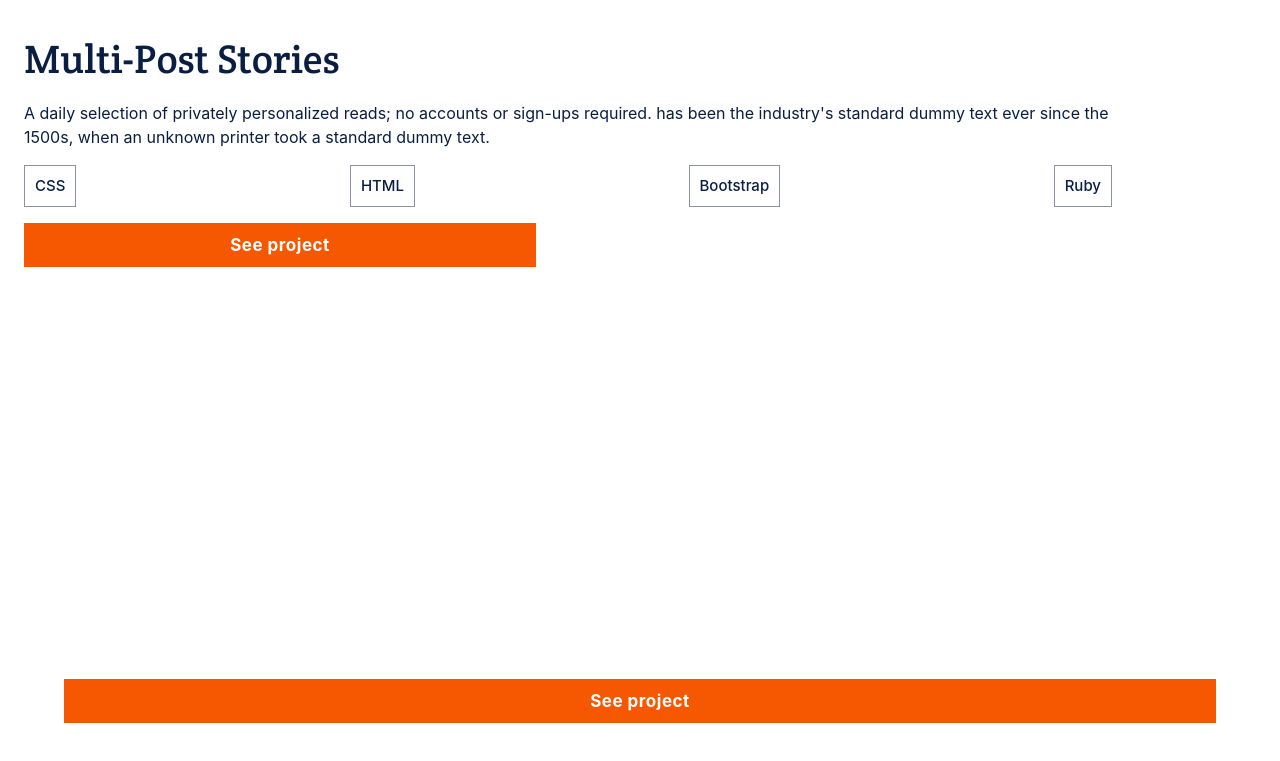
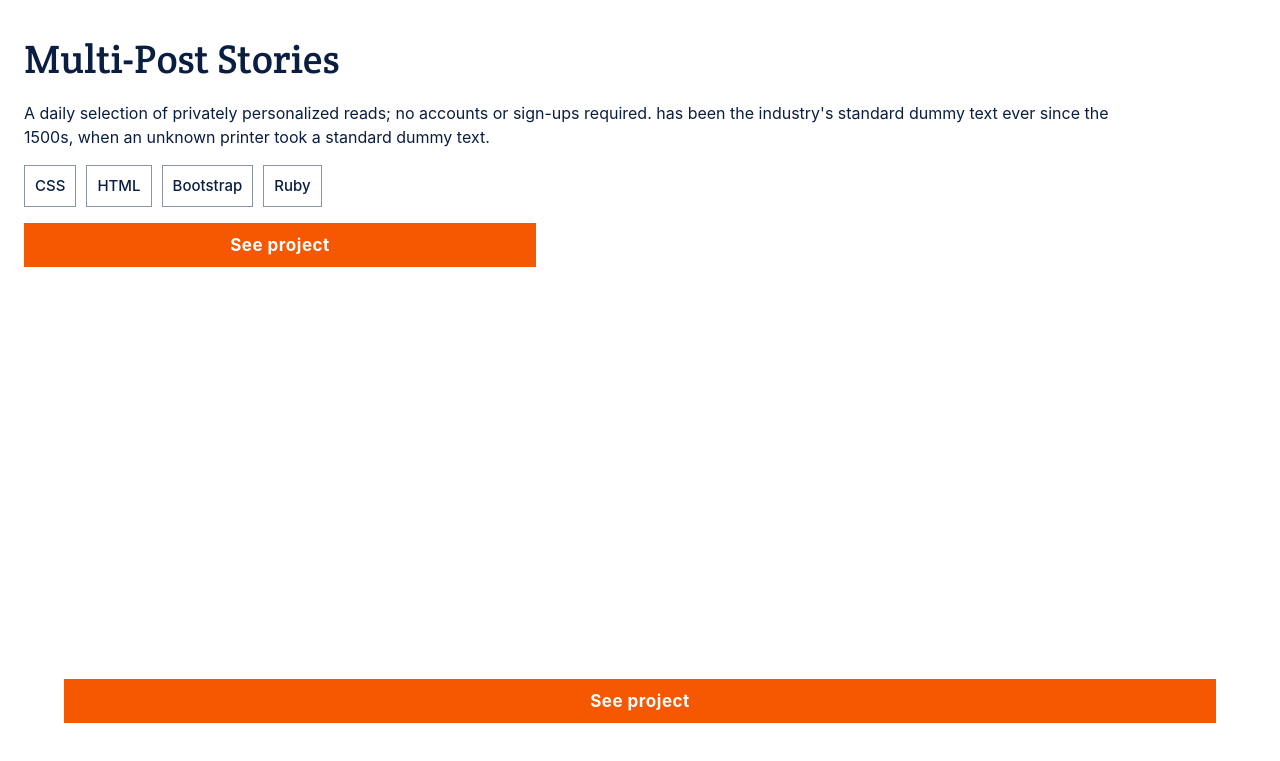
Before and after one commit to rychrr/portofolio_page, a website: page index.html in a window 1280 px wide. Shown: the part 1095-1856 px from the top of the page. Drawn offline with Linux system fonts and the light colour scheme; a web font is replaced by a local one.

Commit message:
Successfully changed flexbox to float

```diff
--- a/style.css
+++ b/style.css
@@ -162,17 +162,21 @@ body {
   margin-bottom: 0;
 }
 
+
 .rec_skills_list_main {
   list-style: none;
-  display: flex;
-  flex-flow: row nowrap;
-  justify-content: space-between;
-  align-items: center;
+  display: block;
+  /* flex-flow: row nowrap; */
+  /* justify-content: space-between;  */
+  /* align-items: center; */
   padding: 0;
   width: 85vw;
 }
 
+
 .rec_skills_list_main > li {
+  float: left;
+  margin-right: 10px;
   font-family: 'Inter', Arial, Helvetica, sans-serif;
   font-style: normal;
   font-weight: 500;
```
